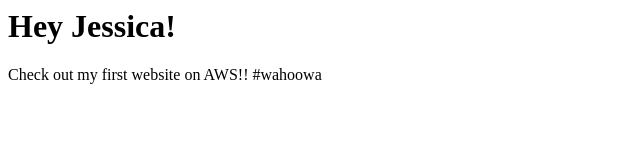
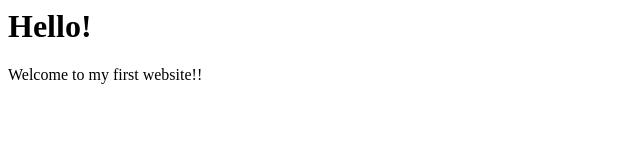
Before and after one commit to christopherdliu/my_node_website, a plain HTML site: page index.html in a window 1280 px wide. Shown: the whole page, without its empty margins (0-640 px from the left). Drawn offline with Linux system fonts and the light colour scheme.

Commit message:
changed message

```diff
--- a/index.html
+++ b/index.html
@@ -1,6 +1,6 @@
 <html>
 <body>
-<h1>Hey Jessica!</h1>
-<p>Check out my first website on AWS!! #wahoowa</p>
+<h1>Hello!</h1>
+<p>Welcome to my first website!!</p>
 </body>
 </html>
```
